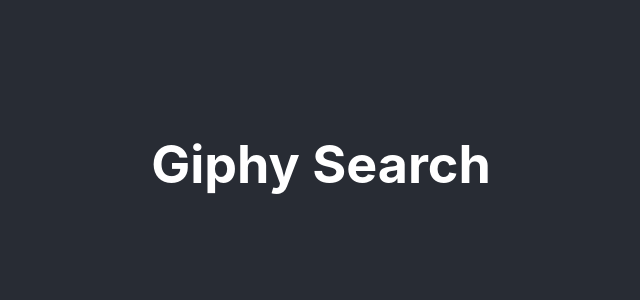
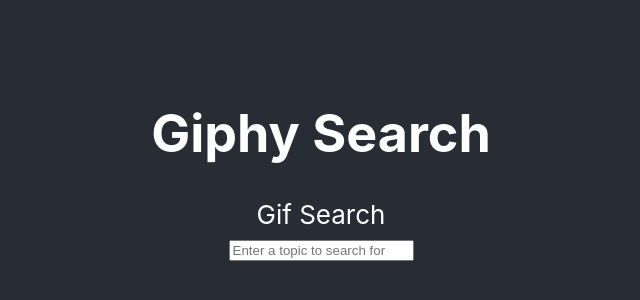
Before and after one commit to CUNY-2X-TTP-2020/react-giphy-search, a React (Create React App) app: page / in a window 1280 px wide. Shown: the part 236-536 px from the top of the page, without its empty margins (319-959 px from the left). Built offline with nearby package versions, Linux system fonts and the light colour scheme.

Commit message:
Add placeholder and previous search values for SearchBar

```diff
--- a/src/App.js
+++ b/src/App.js
@@ -1,5 +1,7 @@
 import React from 'react';
 import './App.css';
+
+import SearchBar from './components/SearchBar';
 
 function App()
 {
@@ -7,6 +9,7 @@
         <div className="App">
             <header className="App-header">
                 <h1>Giphy Search</h1>
+                <SearchBar />
             </header>
         </div>
     );
--- a/src/components/SearchBar.js
+++ b/src/components/SearchBar.js
@@ -5,6 +5,10 @@
     constructor(props)
     {
         super(props);
+        this.state =
+        {
+            prevSearch: "Enter a topic to search for",
+        }
     }
 
     handleSubmit = (event) =>
@@ -18,7 +22,7 @@
             <section>
                 <form onSubmit={this.handleSubmit}>
                     <div>Gif Search</div>
-                    <input type="text" name="searchbar" id="searchbar" />
+                    <input type="text" name="searchbar" id="searchbar" placeholder={this.state.prevSearch} />
                 </form>
             </section>
         );
```
